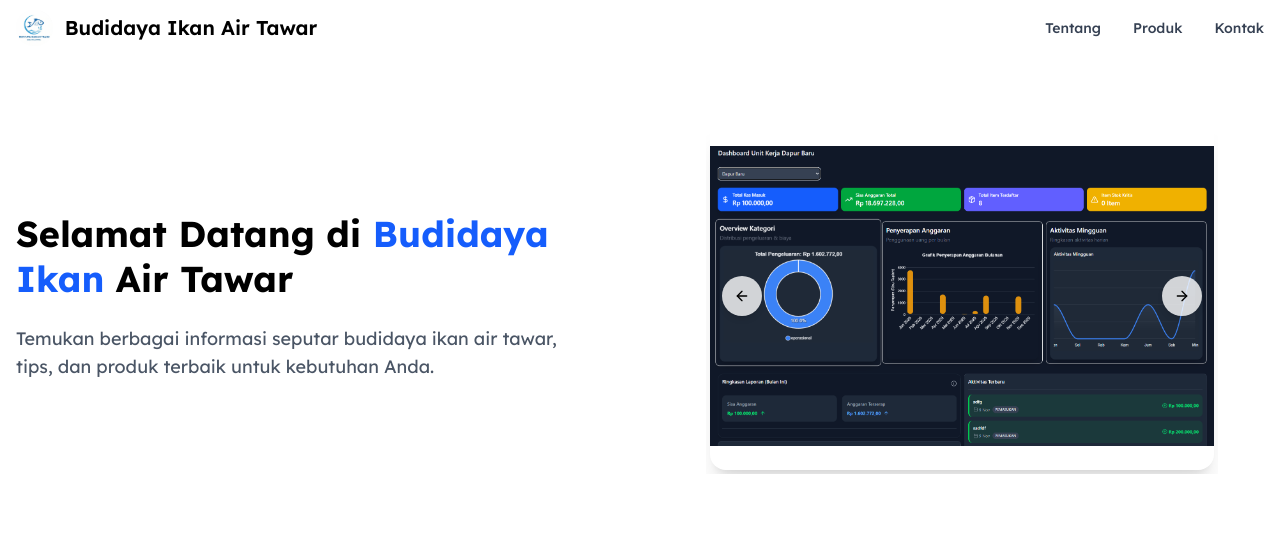
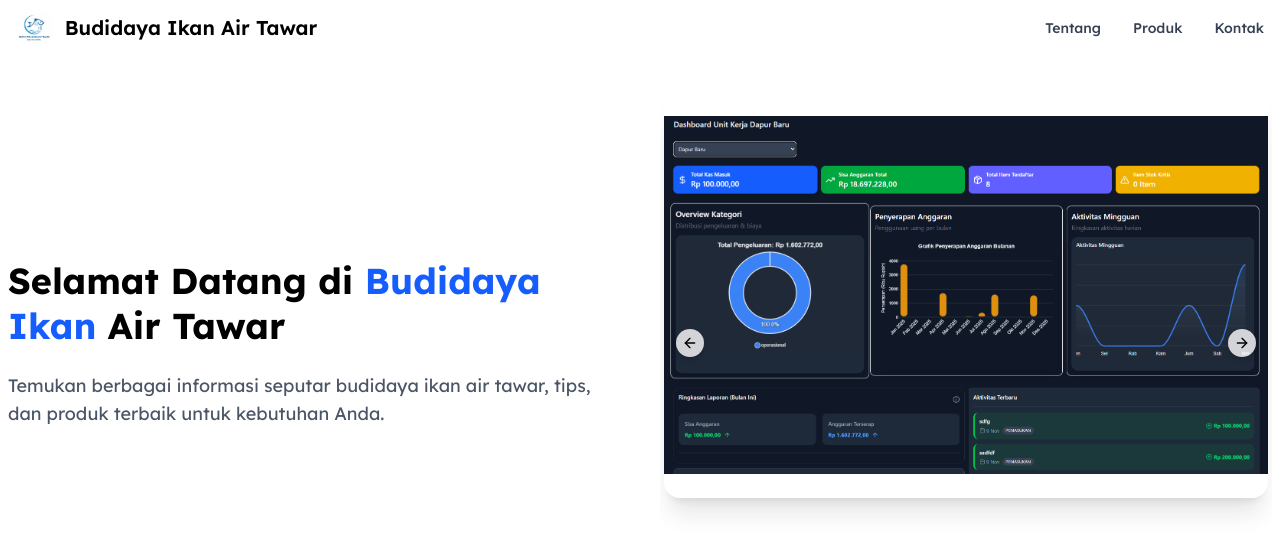
Before and after one commit to cardinaldeacre/KKN-Freshwater-Fish-Farm-Website, a React (Vite) app: page / in a window 1280 px wide. Shown: the top 552 px of the page. Built offline with nearby package versions, Linux system fonts and the light colour scheme; a web font is replaced by a local one.

Commit message:
fix layout

```diff
--- a/src/components/Hero.jsx
+++ b/src/components/Hero.jsx
@@ -7,31 +7,31 @@ import {
     CarouselPrevious,
 } from "@/components/ui/carousel"
 import img1 from '@/assets/img_landscape.png'
-import img2 from '@/assets/image.png'
+import img2 from '@/assets/rame.png'
 
 export default function Hero() {
     const images = [img1, img2, img1, img2, img1];
 
     return (
-        <section className="container mx-auto px-4">
-            <div className="grid grid-cols-1 md:grid-cols-2 items-center min-h-120 gap-10 py-10">
+        <section className="container mx-auto px-2 md:px2 sm:px-2">
+            <div className="grid grid-cols-1 md:grid-cols-2 items-center min-h-120 gap-10 py-10 md:py-8 sm:py-5">
                 <div className="flex flex-col gap-6 order-1 md:order-1">
-                    <h1 className="text-4xl md:text-4xl font-bold text-center md:text-left leading-tight">
+                    <h1 className="animate-in fade-in slide-in-from-bottom-5 duration-1000 text-4xl md:text-4xl font-bold text-center md:text-left leading-tight">
                         Selamat Datang di <span className="text-blue-600">Budidaya Ikan</span> Air Tawar
                     </h1>
-                    <p className="text-base md:text-lg text-center md:text-left text-gray-600 max-w-xl mx-auto md:mx-0">
+                    <p className="animate-in fade-in slide-in-from-bottom-5 duration-1000 text-base md:text-lg text-center md:text-left text-gray-600 max-w-full mx-auto md:mx-0">
                         Temukan berbagai informasi seputar budidaya ikan air tawar, tips, dan produk terbaik untuk kebutuhan Anda.
                     </p>
                 </div>
 
-                <div className="flex justify-center items-center order-2 md:order-2 w-full">
+                <div className="animate-in fade-in slide-in-from-bottom-5 duration-1000 flex justify-center items-center order-2 md:order-2 w-full">
                     <div className="flex justify-center items-center order-1 md:order-2 w-full">
                         <Carousel
                             opts={{
                                 align: "start",
                                 loop: true
                             }}
-                            className="relative w-full max-w-120 sm:max-w-md lg:max-w-lg"
+                            className="relative w-full"
                         >
                             <CarouselContent>
                                 {images.map((image, index) => (
@@ -52,8 +52,8 @@ export default function Hero() {
                             </CarouselContent>
 
                             <div className="absolute inset-0 pointer-events-none flex items-center justify-between px-4">
-                                <CarouselPrevious className="pointer-events-auto static translate-y-0 h-10 w-10 bg-white/80 hover:bg-white border-none shadow-md" />
-                                <CarouselNext className="pointer-events-auto static translate-y-0 h-10 w-10 bg-white/80 hover:bg-white border-none shadow-md" />
+                                <CarouselPrevious className="pointer-events-auto static translate-y-0 h-7 w-7 bg-white/80 hover:bg-white border-none shadow-md" />
+                                <CarouselNext className="pointer-events-auto static translate-y-0 h-7 w-7 bg-white/80 hover:bg-white border-none shadow-md" />
                             </div>
                         </Carousel>
                     </div>
```
